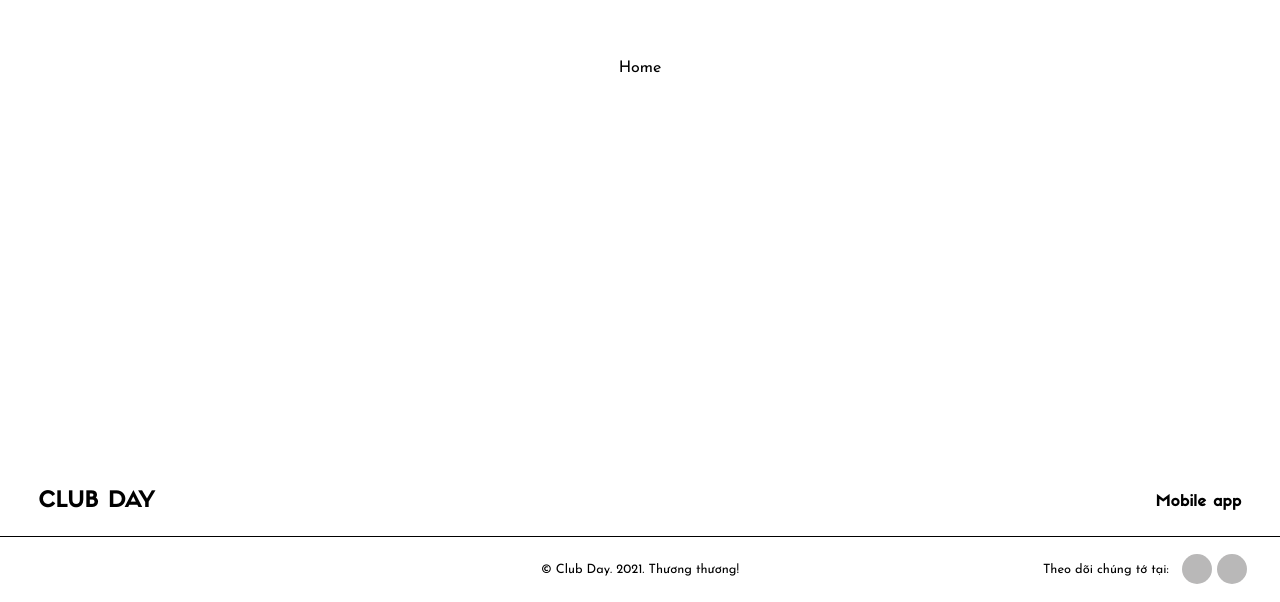
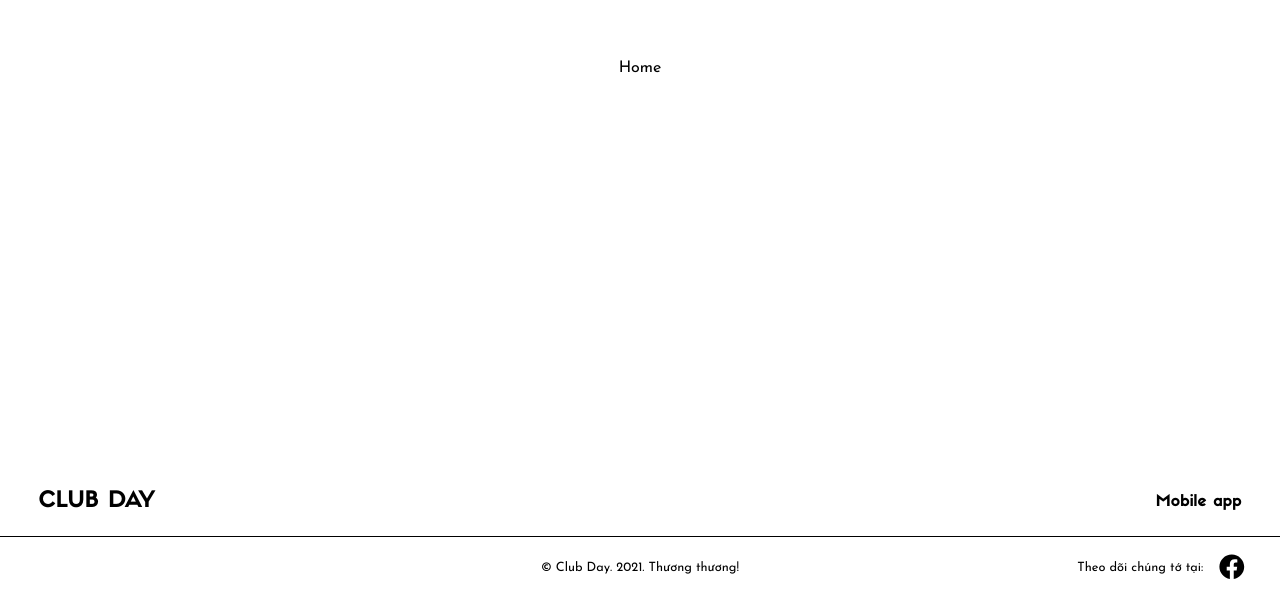
Before and after one commit to Club-Day-PTNK/clubday-website, a Next.js app: page / in a window 1280 px wide. Shown: the part 393-995 px from the top of the page. Built offline with nearby package versions, Linux system fonts and the light colour scheme.

Commit message:
Added Facebook Link
Added Facebook Icons that open the Facebook Fanpage in a new tab

```diff
--- a/components/Footer.js
+++ b/components/Footer.js
@@ -1,5 +1,7 @@
 import Link from "next/link";
 import Logo from "./Logo";
+import { FontAwesomeIcon } from "@fortawesome/react-fontawesome";
+import { faFacebook } from "@fortawesome/free-brands-svg-icons";
 
 import footerStyles from "../styles/Footer.module.scss";
 
@@ -21,8 +23,14 @@ const Footer = ({}) => {
         <div className={footerStyles.socialMediaContainer}>
           <div>Theo dõi chúng tớ tại:</div>
           <div className={footerStyles.socialMedias}>
-            <div className={footerStyles.socialMediaButtons}></div>
-            <div className={footerStyles.socialMediaButtons}></div>
+            <a
+              href="https://www.facebook.com/clubdayptnk"
+              target="_blank"
+              rel="noopener noreferrer"
+              className={footerStyles.socialMediaButtons}
+            >
+              <FontAwesomeIcon icon={faFacebook} size="2x" />
+            </a>
           </div>
         </div>
       </div>
--- a/package.json
+++ b/package.json
@@ -8,6 +8,9 @@
     "start": "next start"
   },
   "dependencies": {
+    "@fortawesome/fontawesome-svg-core": "^1.2.35",
+    "@fortawesome/free-brands-svg-icons": "^5.15.3",
+    "@fortawesome/react-fontawesome": "^0.1.14",
     "classnames": "^2.2.6",
     "next": "11.0.0",
     "react": "17.0.2",
--- a/styles/Footer.module.scss
+++ b/styles/Footer.module.scss
@@ -38,10 +38,7 @@ $radius: 30px;
         display: flex;
         margin-left: 0.8em;
         .socialMediaButtons {
-          width: $radius;
-          height: $radius;
-          border-radius: $radius;
-          background: rgb(185, 184, 184);
+          cursor: pointer;
           margin: 0 0.2em;
           padding: 0 0.2em;
         }
```
Also changed, not shown: 1 other file (tests, documents, lock files or other folders).
